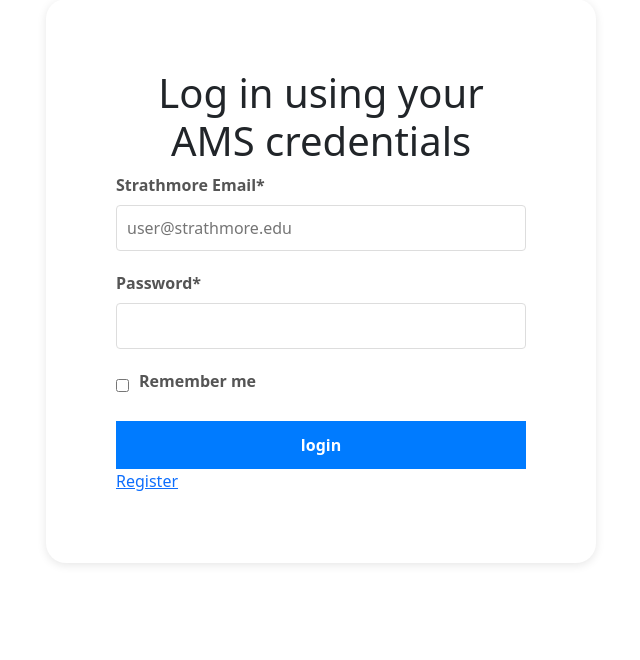
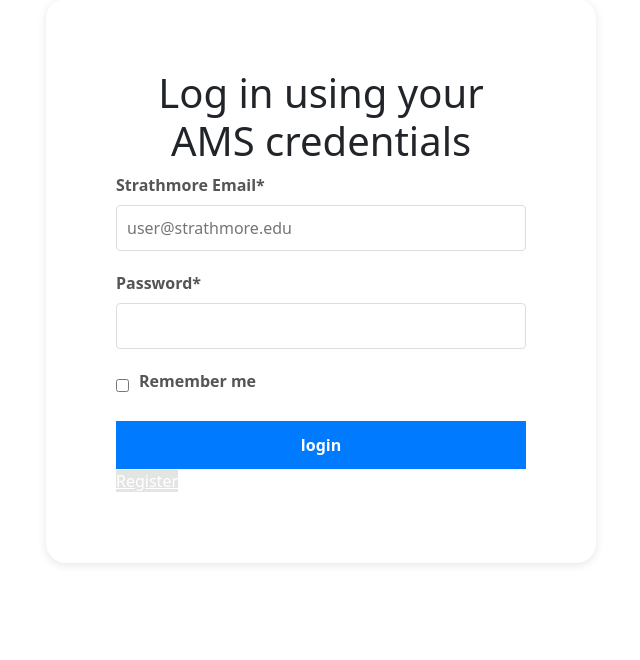
Before and after one commit to strathmore-uni/Lost-and-Found, a PHP site: page /student.html in a window 1280 px wide. Shown: the part 119-779 px from the top of the page, without its empty margins (319-959 px from the left). Run offline with PHP 8.4, Linux system fonts and the light colour scheme.

Commit message:
css for students

```diff
--- a/CSS/student.css
+++ b/CSS/student.css
@@ -69,3 +69,12 @@ body {
         button:hover {
             background-color: #0069d9;
         }
+        .register {
+            background-color: #e3e5e3;
+            color: white;
+
+        }
+
+        .register:hover {
+            background-color: #218838;
+        }
```
